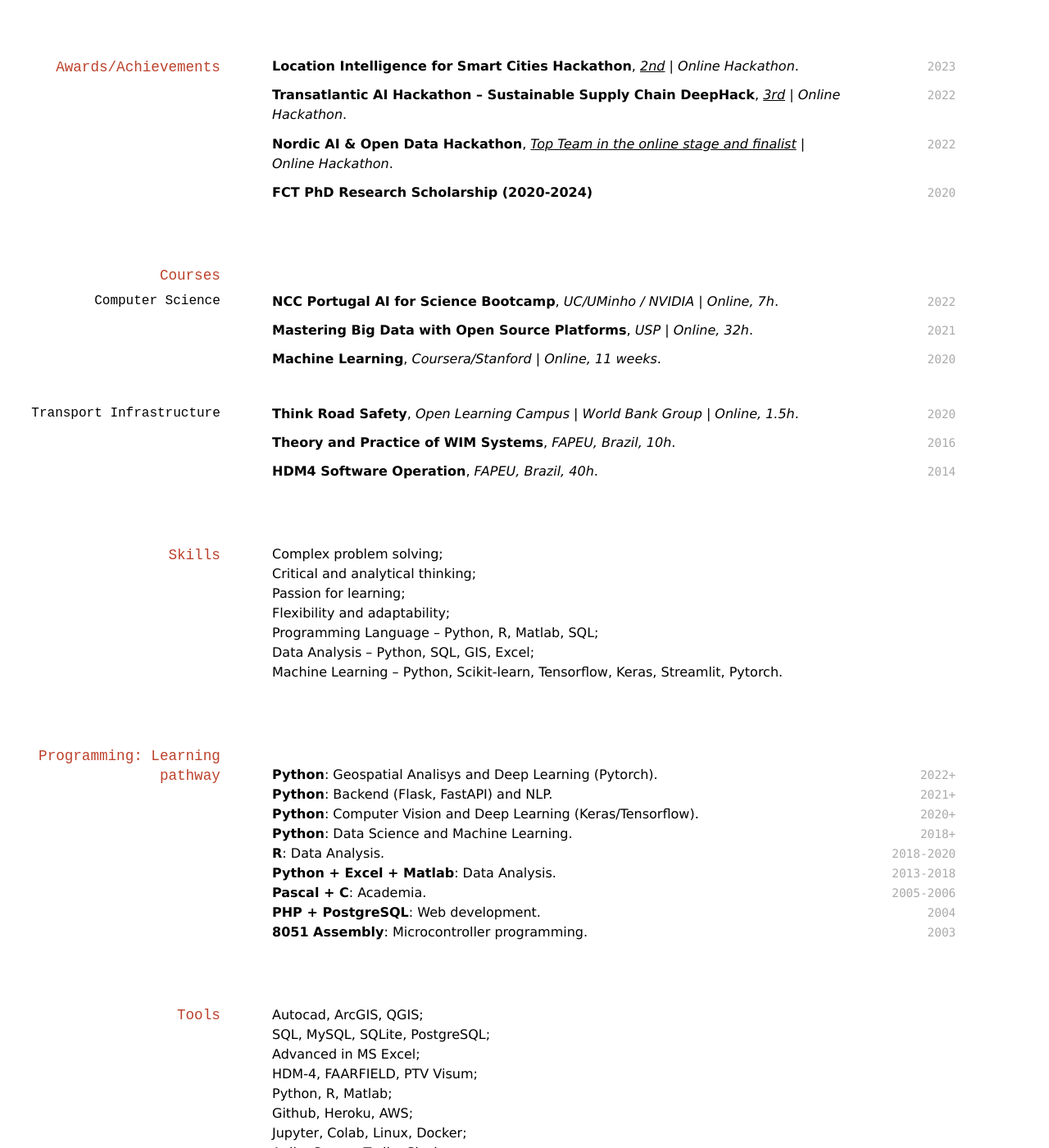
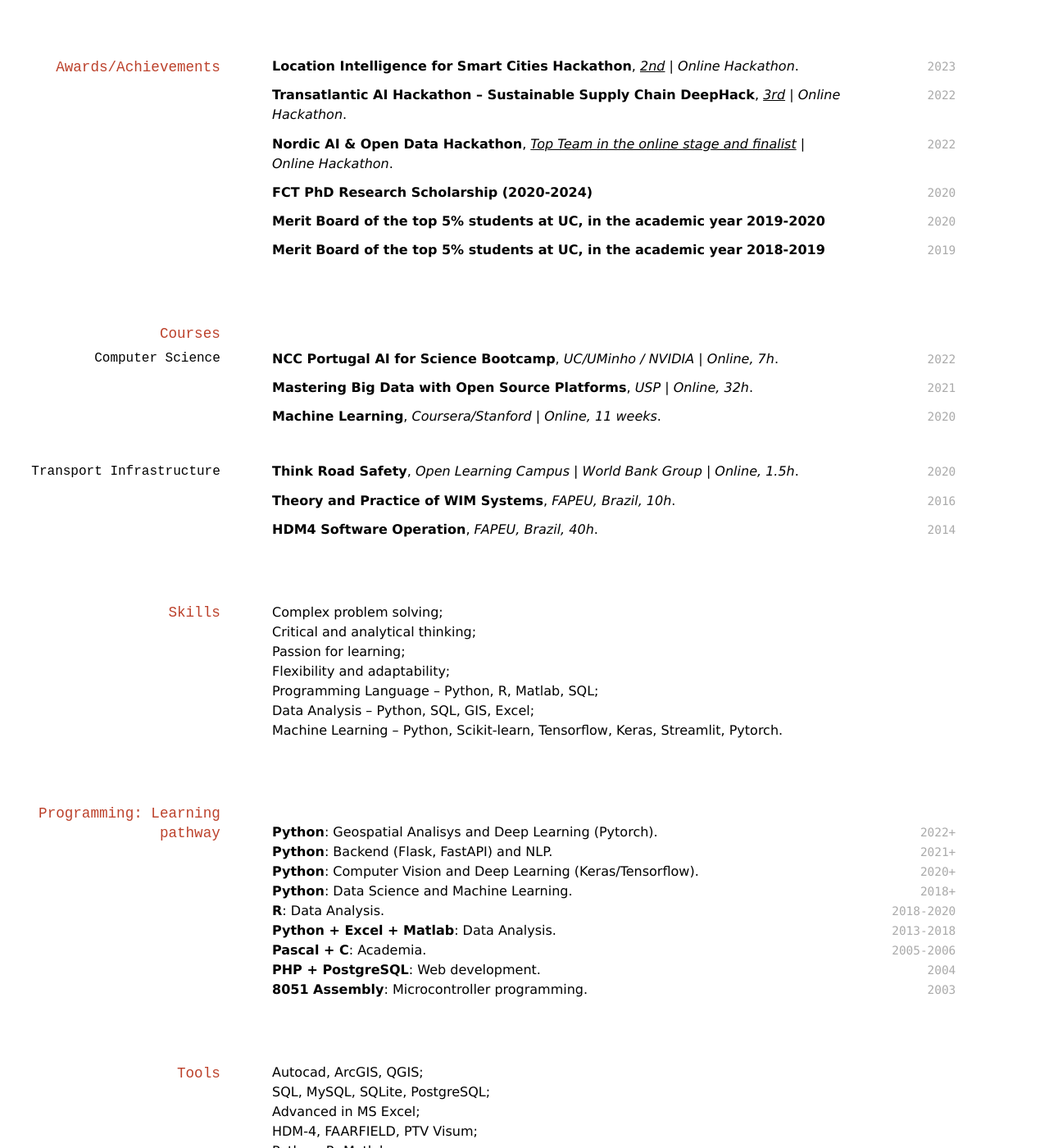
Before and after one commit to tamagusko/cv, a Jekyll site: the page built from index.md, in a window 1280 px wide and 1400 px high, scrolled down 2914 px. Shown: the whole window at 82% size. Built offline with Jekyll 4.4.1, drawn with Linux system fonts in a browser that asks for light colours; nearby versions of some CDN libraries; a style sheet for code colours, icons or effects is not loaded; some of the changed text lies outside the part shown.

Commit message:
add awards merit 2018-2020

```diff
--- a/index.md
+++ b/index.md
@@ -20,11 +20,13 @@ Transportation Specialist & Data Scientist
 
 `2020-2022` **Project manager**, *JEST, Portugal.*
 (6mos. Intern, 4mos. Data Scientist, 1yr. Innovation&Technology Coordinator, 8mos. Project manager)
+
 - Application of computer vision (OpenCV, Deep Learning, and Yolov5) for real-time monitoring;
 - Develop an NLP algorithm to apply the General Data Protection Regulation (GDPR).
 
 `2009-2018` **Civil Engineer | Researcher**, *LabTrans, Brazil.*
 (4yr. Intern and 5yr. Engineer)
+
 - Technical studies and development of projects for weigh-in-motion systems;
 - Engineering economics, cost-benefit and life-cycle analysis of pavements;
 - Implementation of ITS technologies for real-time highway monitoring;
@@ -34,12 +36,14 @@ Transportation Specialist & Data Scientist
 
 `2004-2005` **Telecommunications Technician**, *Alcatel-Lucent Enterprise, Brazil.*
 (Telecommunications Technician)
+
 - Assignments in the infrastructure field.
 
 ## Projects
 
 `2023+` **Lisbonhub**, *CycleAI*
 (Data Analyst/Scientific Advisor)
+
 - Solution using computer vision and deep learning to identify risk points for cyclists and micromobility in Greater Lisbon.
 The Project won the VoxPop Lisbon call and was co-financed by the EU.
 
@@ -49,6 +53,7 @@ More: [voxpoplisboa.pt](https://www.voxpoplisboa.pt)
 
 `2022` **World Road Quality Visualization**, *Portfolio*
 (Data Analyst/Dev)
+
 - Visualization of road infrastructure quality in the world.
 
 Website: [roadquality.tamagusko.com](https://roadquality.tamagusko.com)
@@ -57,18 +62,21 @@ More: [github.com/tamagusko/road-quality](https://github.com/tamagusko/road-qual
 
 `2022` **Intelligent Real-time Accident Warning System (IRAWS)**, *Nordic AI & Open Data Hackathon.*
 (Backend dev)
+
 - Transfer learning with deep learning to train a model to detect road accidents.
 
 More: [github.com/tamagusko/nordicopendata](https://github.com/tamagusko/nordicopendata/)
 
 `2019` **Studies for the Viseu Airport Runway**, *Coimbra University, Portugal.*
 (Student)
+
 - Data analysis study for the design of the Viseu Airport runway.
 
 More: [github.com/tamagusko/ViseuAirportStudy](https://github.com/tamagusko/ViseuAirportStudy/)
 
 `2013-2015` **Development of new technologies for HS-WIM**, *LabTrans, Brazil.*
 (Researcher)
+
 - Development of a new High-Speed-Weigh-In-Motion (HS-WIM) model.
 
 More: [PIAF Project (LabTrans)](https://www.labtrans.ufsc.br/en/modelo-de-posto-integrado-automatizado-de-fiscalizacao-piaf-do-dnit/)
@@ -127,6 +135,12 @@ Final Project: <a href="https://doi.org/10.13140/RG.2.2.14193.10089" target="_bl
 
 `2020`
 **FCT PhD Research Scholarship (2020-2024)**
+
+`2020`
+**Merit Board of the top 5% students at UC, in the academic year 2019-2020**
+
+`2019`
+**Merit Board of the top 5% students at UC, in the academic year 2018-2019**
 
 ## Courses
 
```
